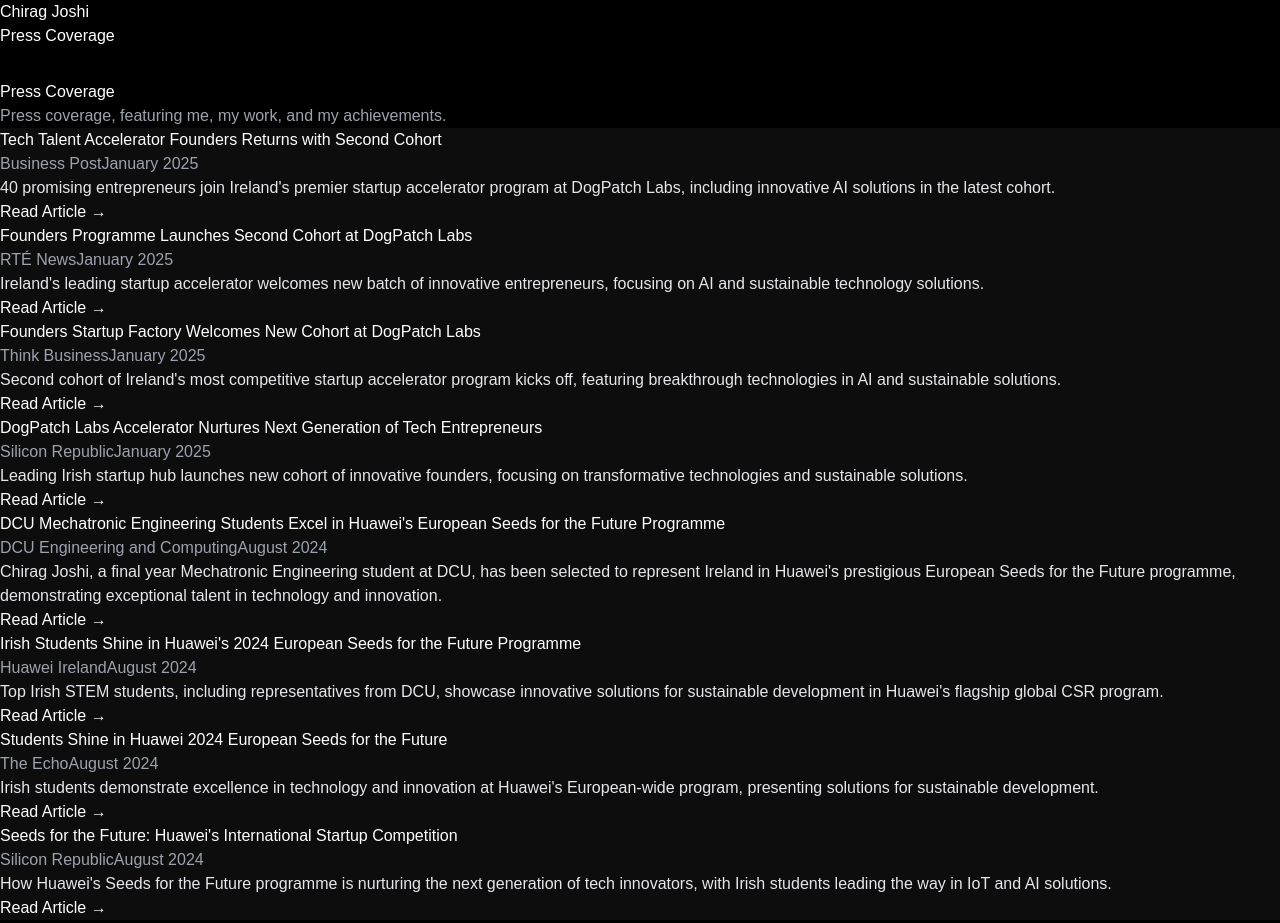
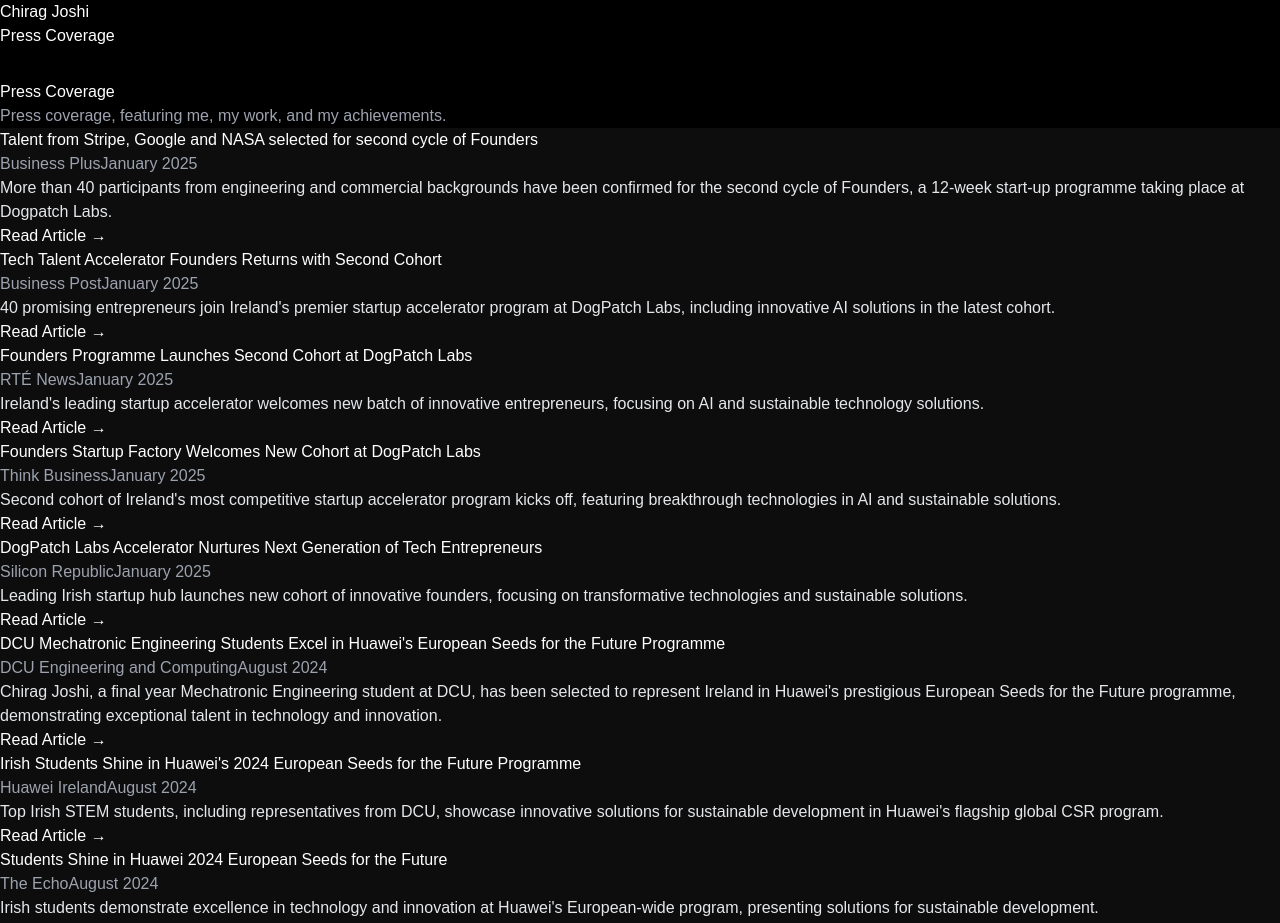
Before and after one commit to Ch-ir-ag/Personal_Website, a Next.js app: page /news in a window 1280 px wide. Shown: the part 800-1723 px from the top of the page. Built offline with nearby package versions, Linux system fonts and the light colour scheme.

Commit message:
New news article update

```diff
--- a/src/app/news/page.tsx
+++ b/src/app/news/page.tsx
@@ -84,6 +84,13 @@
   }, [])
 
   const newsArticles = [
+    {
+      title: "Talent from Stripe, Google and NASA selected for second cycle of Founders",
+      publication: "Business Plus",
+      date: "January 2025",
+      description: "More than 40 participants from engineering and commercial backgrounds have been confirmed for the second cycle of Founders, a 12-week start-up programme taking place at Dogpatch Labs.",
+      link: "https://businessplus.ie/media-plus/founders-second-talent/"
+    },
     {
         title: "Tech Talent Accelerator Founders Returns with Second Cohort",
         publication: "Business Post",
```
